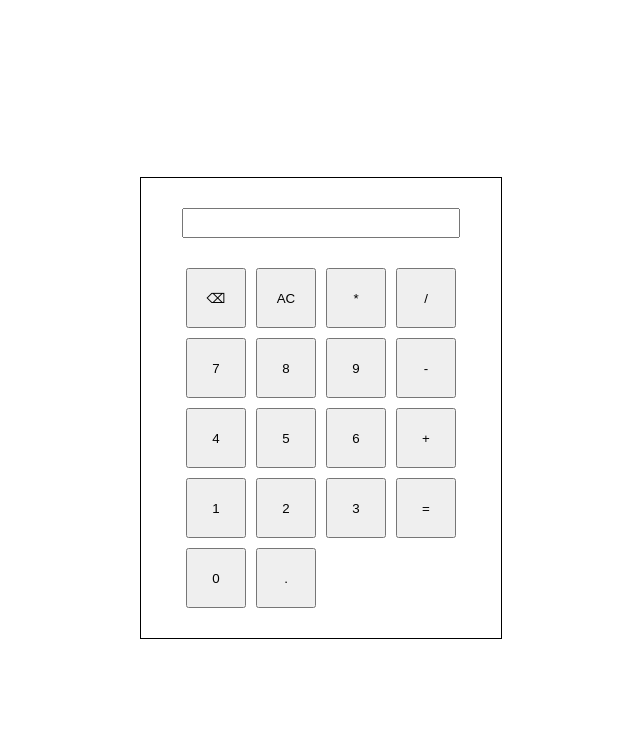
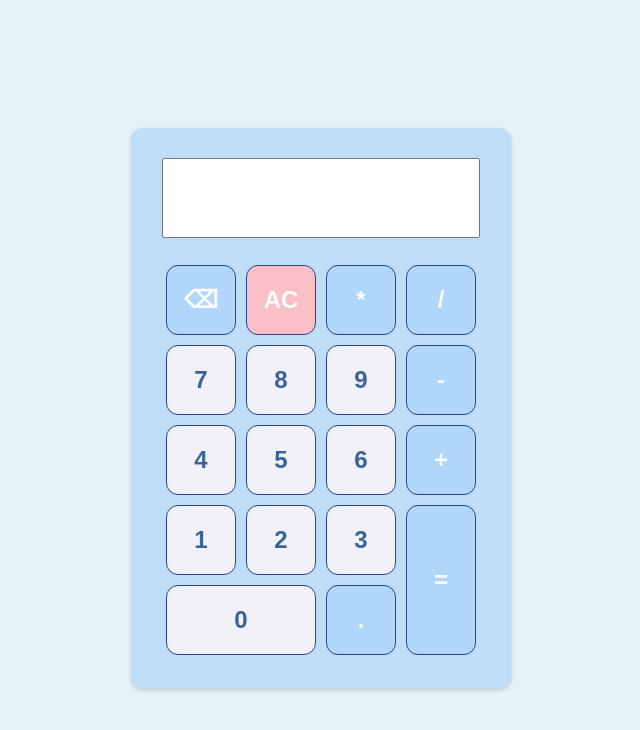
Before and after one commit to andrea441/calculator, a plain HTML site: page index.html in a window 1280 px wide. Shown: the whole page, without its empty margins (319-959 px from the left). Drawn offline with Linux system fonts and the light colour scheme.

Commit message:
Adding CSS styling

```diff
--- a/index.html
+++ b/index.html
@@ -10,24 +10,38 @@
     <div class="calculator">
       <input type="text" id="display" readonly />
       <div class="buttons">
-        <button class="btn">⌫</button>
-        <button class="btn">AC</button>
+        <div class="rows">
+          <div class="row">
+            <button class="btn utility">⌫</button>
+            <button class="btn" id="clear">AC</button>
             <button class="btn operator">*</button>
-        <button class="btn operator">/</button>
+          </div>
+          <div class="row">
             <button class="btn number">7</button>
             <button class="btn number">8</button>
             <button class="btn number">9</button>
-        <button class="btn operator">-</button>
+          </div>
+          <div class="row">
             <button class="btn number">4</button>
             <button class="btn number">5</button>
             <button class="btn number">6</button>
-        <button class="btn operator">+</button>
+          </div>
+          <div class="row">
             <button class="btn number">1</button>
             <button class="btn number">2</button>
             <button class="btn number">3</button>
-        <button class="btn">=</button>
-        <button class="btn number">0</button>
-        <button class="btn">.</button>
+          </div>
+          <div class="row">
+            <button class="btn number big">0</button>
+            <button class="btn utility">.</button>
+          </div>
+        </div>
+        <div class="column">
+          <button class="btn operator">/</button>
+          <button class="btn operator">-</button>
+          <button class="btn operator">+</button>
+          <button class="btn utility big" id="equals">=</button>
+        </div>
       </div>
     </div>
     <script src="script.js"></script>
--- a/script.js
+++ b/script.js
@@ -67,14 +67,17 @@ function handleOperator(value) {
     resultDisplayed = false;
   }
 
-  if (isValidNumber(firstNumber) && isValidNumber(secondNumber)) {
-    firstNumber = operate(operator, Number(firstNumber), Number(secondNumber));
-    display.value = firstNumber;
+  if (isValidNumber(firstNumber)) {
     operator = value;
-    secondNumber = "";
-  } else if (isValidNumber(firstNumber)) {
-    operator = value;
-    display.value = operator;
+    if (isValidNumber(secondNumber)) {
+      firstNumber = operate(
+        operator,
+        Number(firstNumber),
+        Number(secondNumber),
+      );
+      display.value = firstNumber;
+      secondNumber = "";
+    }
   }
 }
 
@@ -97,9 +100,6 @@ function handleBackspace() {
   if (operator === "" && firstNumber.length > 0) {
     firstNumber = firstNumber.slice(0, -1);
     display.value = firstNumber;
-  } else if (operator !== "" && secondNumber === "") {
-    operator = "";
-    display.value = operator;
   } else if (secondNumber.length > 0) {
     secondNumber = secondNumber.slice(0, -1);
     display.value = secondNumber;
--- a/style.css
+++ b/style.css
@@ -7,33 +7,82 @@ body {
   display: flex;
   justify-content: center;
   align-items: center;
+  background-color: #e5f2fa;
+  font-family: monospace;
 }
 
 .calculator {
-  border: 1px solid black;
-  width: 300px;
-  height: 400px;
+  width: 320px;
+  height: 500px;
   display: flex;
   flex-direction: column;
   justify-content: center;
   align-items: center;
   padding: 30px;
   gap: 30px;
+  background-color: #bfddf7;
+  border-radius: 12px;
+  box-shadow: rgba(0, 0, 0, 0.18) 0px 2px 4px;
 }
 
 #display {
-  width: 270px;
-  height: 50px;
+  height: 100px;
+  font-size: 24px;
 }
 
 .buttons {
-  width: 270px;
   display: flex;
-  flex-wrap: wrap;
+  flex-direction: row;
+  gap: 10px;
+}
+
+.rows {
+  display: flex;
+  flex-direction: column;
+  gap: 10px;
+}
+
+.row {
+  display: flex;
+  gap: 10px;
+}
+
+.column {
+  display: flex;
+  flex-direction: column;
   gap: 10px;
 }
 
 .btn {
-  height: 60px;
-  width: 60px;
+  height: 70px;
+  width: 70px;
+  border-radius: 12px;
+  font-size: 24px;
+  transform: translate(0, -3px);
+  border: 1px solid #27468f;
+  font-weight: bold;
 }
+
+.btn:active {
+  transform: translate(0, 0);
+}
+
+.number {
+  background-color: #f1f1f7;
+  color: #3a639c;
+}
+
+.operator,
+.utility {
+  background-color: #b0d6fa;
+  color: #fbfcfd;
+}
+
+#clear {
+  background-color: #fbc0c7;
+  color: #fbfcfd;
+}
+
+.big {
+  flex-grow: 2;
+}
```
Lines whose indentation alone changed are shown as unchanged.
